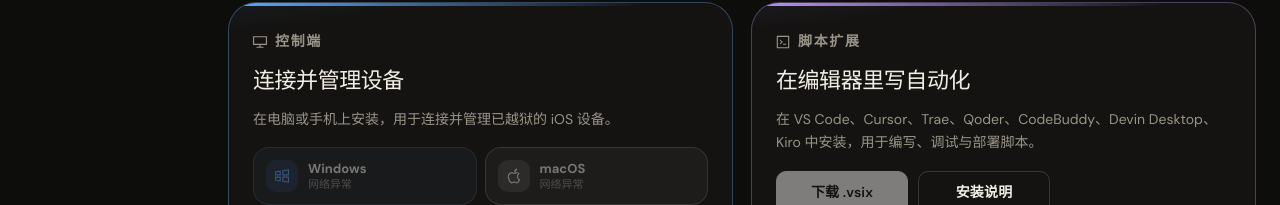
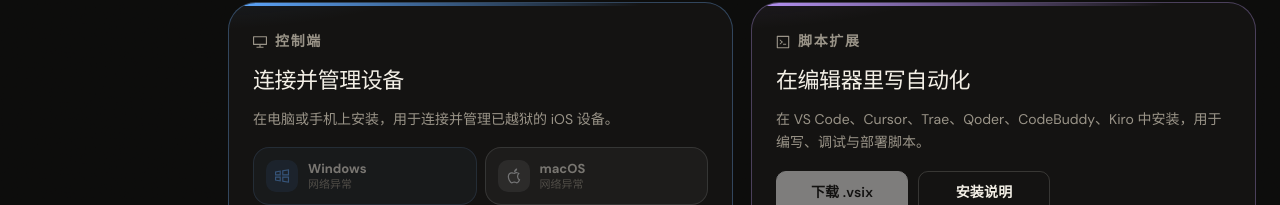
Before and after one commit to continuemycoding/dpkg, a React (Vite) app in the folder web/: page / in a window 1280 px wide. Shown: the part 593-798 px from the top of the page. Built offline with nearby package versions, Linux system fonts and the light colour scheme; no server answers.

Commit message:
remove windsurf

```diff
--- a/web/src/components/DownloadSection.tsx
+++ b/web/src/components/DownloadSection.tsx
@@ -181,7 +181,7 @@
               </p>
               <h3>在编辑器里写自动化</h3>
               <p>
-                在 VS Code、Cursor、Trae、Qoder、CodeBuddy、Devin Desktop、Kiro 中安装，用于编写、调试与部署脚本。
+                在 VS Code、Cursor、Trae、Qoder、CodeBuddy、Kiro 中安装，用于编写、调试与部署脚本。
               </p>
               <div className="product-actions">
                 {vsixHref ? (
--- a/web/src/components/FAQ.tsx
+++ b/web/src/components/FAQ.tsx
@@ -63,7 +63,7 @@
     ),
     children: (
       <p>
-        从本站下载 <span style={{ color: 'var(--accent)', fontWeight: 600 }}>.vsix</span> 文件，在 VS Code、Cursor、Trae、Qoder、CodeBuddy、Devin Desktop 或 Kiro 里用「从 VSIX 安装」。
+        从本站下载 <span style={{ color: 'var(--accent)', fontWeight: 600 }}>.vsix</span> 文件，在 VS Code、Cursor、Trae、Qoder、CodeBuddy 或 Kiro 里用「从 VSIX 安装」。
         <br />
         详细逐步说明见{' '}
         <a href="/guide" style={{ color: 'var(--accent)', fontWeight: 600 }}>
--- a/web/src/components/GuidePage.tsx
+++ b/web/src/components/GuidePage.tsx
@@ -80,7 +80,7 @@
   {
     icon: <RobotOutlined />,
     title: 'Agent 模式',
-    desc: 'Ask / Chat 只能回答问题，不会改文件。写脚本要选能动手的那种：VS Code 的 Copilot、以及 Cursor、Trae、Qoder 都选 Agent；CodeBuddy 叫 Craft（复杂任务用 Plan）；Devin Desktop 选 Devin Local；Kiro 打开对话就能改。',
+    desc: 'Ask / Chat 只能回答问题，不会改文件。写脚本要选能动手的那种：VS Code 的 Copilot、以及 Cursor、Trae、Qoder 都选 Agent；CodeBuddy 叫 Craft（复杂任务用 Plan）；Kiro 打开对话就能改。',
   },
   {
     icon: <ApiOutlined />,
@@ -96,7 +96,7 @@
   },
   {
     title: '打开对话，选 Agent',
-    desc: '打开右侧对话（快捷键因软件而异，常见是 Ctrl+L、Ctrl+U 或 Ctrl+I）。不要停在 Ask / Chat。VS Code 的 Copilot、以及 Cursor、Trae、Qoder 都选 Agent；CodeBuddy 选 Craft 或 Plan；Devin Desktop 右下角选 Devin Local，模式用 Normal；Kiro 直接说需求即可。',
+    desc: '打开右侧对话（快捷键因软件而异，常见是 Ctrl+L、Ctrl+U 或 Ctrl+I）。不要停在 Ask / Chat。VS Code 的 Copilot、以及 Cursor、Trae、Qoder 都选 Agent；CodeBuddy 选 Craft 或 Plan；Kiro 直接说需求即可。',
   },
   {
     title: '打开 remotepro-toolkit',
@@ -184,7 +184,7 @@
     label: faqLabel('AI 只回文字，不改我的文件？'),
     children: (
       <p>
-        对话多半还停在 Ask / Chat，那只回答、不改文件。VS Code 的 Copilot、以及 Cursor、Trae、Qoder 改成 Agent；CodeBuddy 改成 Craft 或 Plan；Devin Desktop 选 Devin Local 且不要用 Ask。同时还要打开{' '}
+        对话多半还停在 Ask / Chat，那只回答、不改文件。VS Code 的 Copilot、以及 Cursor、Trae、Qoder 改成 Agent；CodeBuddy 改成 Craft 或 Plan。同时还要打开{' '}
         <code>remotepro-toolkit</code>，否则它查不了文档，更容易空聊。
       </p>
     ),
@@ -372,7 +372,7 @@
             <CodeOutlined />
             <h3>一个支持的编辑器</h3>
             <p>
-              VS Code、Cursor、Trae、Qoder、CodeBuddy、Devin Desktop、Kiro 都可以。VS Code 用 Copilot 即可；国产的 Trae、Qoder、CodeBuddy 最省事，Cursor 使用体验最好。
+              VS Code、Cursor、Trae、Qoder、CodeBuddy、Kiro 都可以。VS Code 用 Copilot 即可；国产的 Trae、Qoder、CodeBuddy 最省事，Cursor 使用体验最好。
             </p>
           </article>
         </div>
--- a/web/src/guide/ides.ts
+++ b/web/src/guide/ides.ts
@@ -1,6 +1,6 @@
 import { brand } from '../brand';
 
-export const IDE_IDS = ['vscode', 'cursor', 'trae', 'qoder', 'codebuddy', 'windsurf', 'kiro'] as const;
+export const IDE_IDS = ['vscode', 'cursor', 'trae', 'qoder', 'codebuddy', 'kiro'] as const;
 
 export type IdeId = (typeof IDE_IDS)[number];
 
@@ -55,14 +55,6 @@
     blurb: '腾讯云出品的 CodeBuddy IDE。这一页可以直接下编辑器安装包，兼容 VS Code 扩展；不要下同站的 WorkBuddy。',
   },
   {
-    id: 'windsurf',
-    name: 'Devin Desktop',
-    tag: '原 Windsurf',
-    downloadUrl: 'https://devin.ai/desktop',
-    downloadLabel: 'devin.ai/desktop',
-    blurb: 'Cognition 出品。官方 FAQ 写明：Devin Desktop 就是原来的 Windsurf，内置完整 IDE，兼容 VS Code 扩展。请打开这一页下载桌面编辑器；devin.ai 首页是云端 Devin 工程师，不是这个软件。',
-  },
-  {
     id: 'kiro',
     name: 'Kiro',
     tag: '亚马逊 AWS',
@@ -72,14 +64,10 @@
   },
 ];
 
-const IDE_ALIASES: Record<string, IdeId> = {
-  devin: 'windsurf',
-};
-
 export function parseIdeId(value: string | null): IdeId | null {
   if (!value) return null;
   if ((IDE_IDS as readonly string[]).includes(value)) return value as IdeId;
-  return IDE_ALIASES[value] ?? null;
+  return null;
 }
 
 export function isIdeId(value: string | null): value is IdeId {
```
